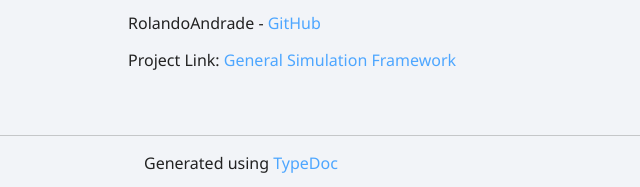
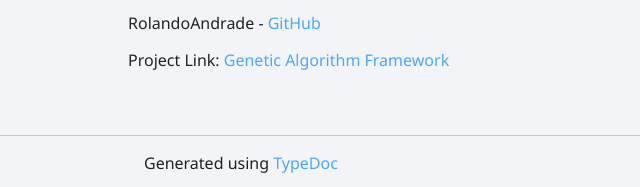
Before and after one commit to RolandoAndrade/genetic-algorithm-framework, a website: page docs/index.html in a window 1280 px wide. Shown: the part 6338-6525 px from the top of the page, 0-640 px from the left. Drawn offline with Linux system fonts and the light colour scheme.

Commit message:
Updated docs

```diff
--- a/docs/index.html
+++ b/docs/index.html
@@ -196,7 +196,7 @@ time to the implementation of the agent environments.</p>
   <h2>Contact</h2>
 </a>
 <p>RolandoAndrade - <a href="https://github.com/RolandoAndrade">GitHub</a></p>
-<p>Project Link: <a href="https://github.com/RolandoAndrade/general-simulation-framework">General Simulation Framework</a></p>
+<p>Project Link: <a href="https://github.com/RolandoAndrade/genetic-algorithm-framework">Genetic Algorithm Framework</a></p>
 </div></div>
 <div class="col-4 col-menu menu-sticky-wrap menu-highlight">
 <div class="tsd-navigation settings">
```
